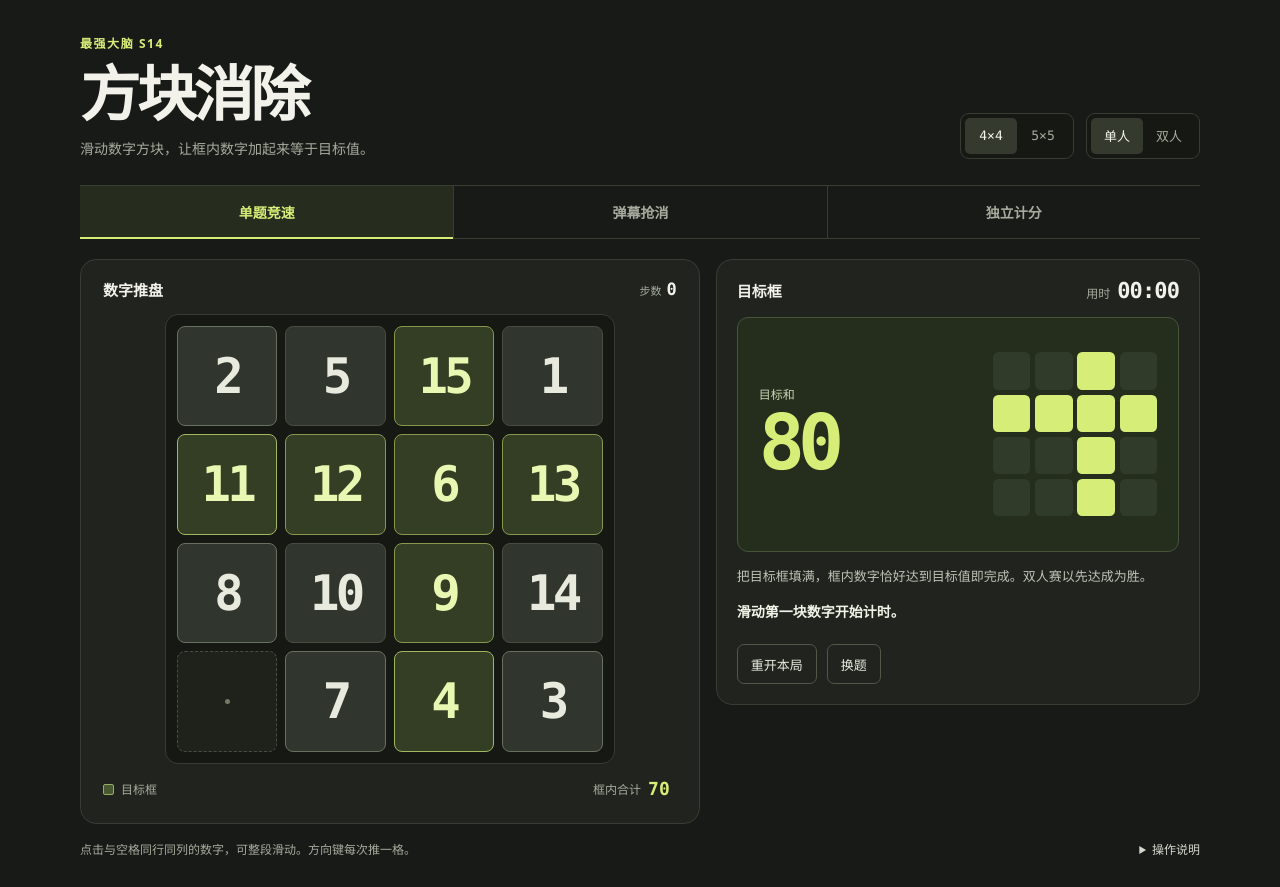
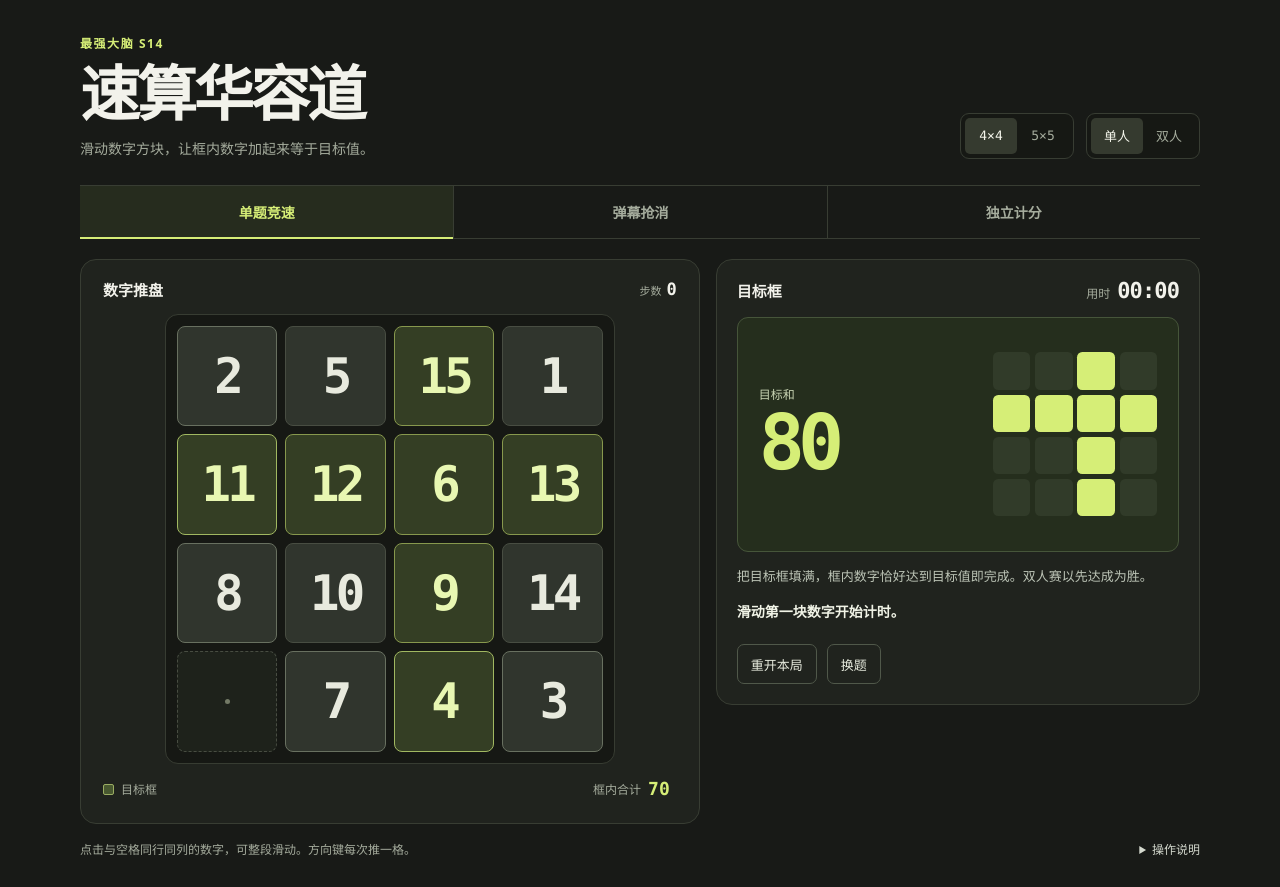
Before and after one commit to gaojiangjun0805-a11y/block-sum-puzzle, a plain HTML site: page index.html in a window 1280 px wide. Drawn offline with Linux system fonts and the light colour scheme.

Commit message:
Rename game to 速算华容道

```diff
--- a/index.html
+++ b/index.html
@@ -4,7 +4,7 @@
 <meta charset="utf-8">
 <meta name="viewport" content="width=device-width, initial-scale=1">
 <meta name="color-scheme" content="dark">
-<title>方块消除 · 最强大脑 S14</title>
+<title>速算华容道 · 最强大脑 S14</title>
 <style>
   :root {
     font-family: "Geist", "PingFang SC", "Microsoft YaHei", system-ui, sans-serif;
@@ -217,7 +217,7 @@
   <header class="masthead">
     <div>
       <p class="series">最强大脑 S14</p>
-      <h1>方块消除</h1>
+      <h1>速算华容道</h1>
       <p class="subtitle">滑动数字方块，让框内数字加起来等于目标值。</p>
     </div>
     <div class="settings">
```
